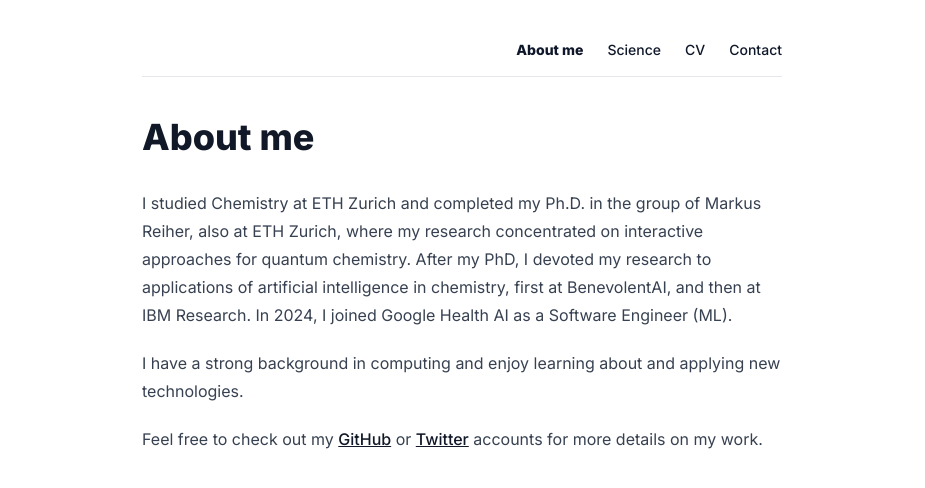
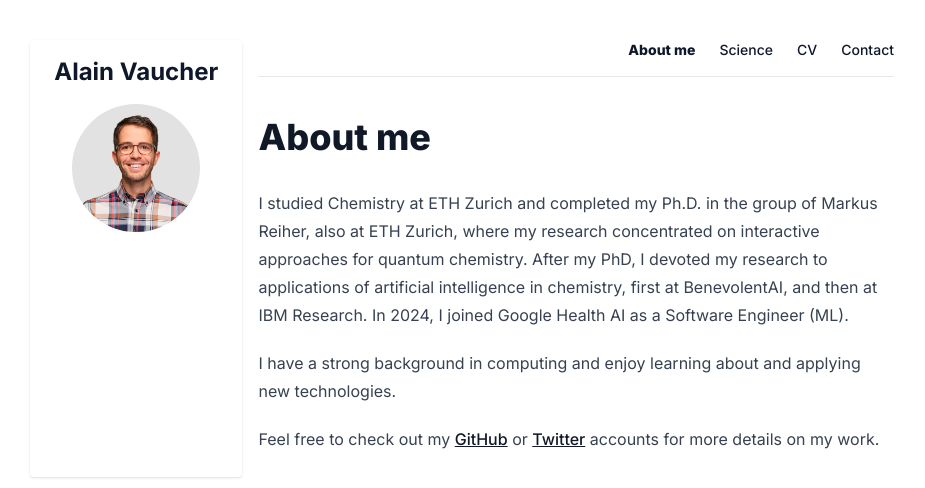
Before and after one commit to avaucher/avaucher.github.io, a Next.js app: page / in a window 1280 px wide. Shown: the top 488 px of the page, without its empty margins (178-1103 px from the left). Built offline with nearby package versions, Linux system fonts and the light colour scheme.

Commit message:
Add element with name and picture

```diff
--- a/app/layout.tsx
+++ b/app/layout.tsx
@@ -1,10 +1,11 @@
 import type { Metadata } from "next";
-import { Inter } from "next/font/google"
+import { Inter } from "next/font/google";
 import "./globals.css";
 import { StyledPage } from "@/app/lib/page_styling";
 import NavLinks from "@/app/ui/nav-links";
+import Image from "next/image";
 
-const inter = Inter({ subsets: ["latin"] })
+const inter = Inter({ subsets: ["latin"] });
 
 export const metadata: Metadata = {
   title: {
@@ -25,11 +26,27 @@ export default function RootLayout({
       <body
         className={`antialiased min-h-screen bg-white dark:bg-slate-950 text-slate-900 dark:text-slate-50 ${inter.className}`}
       >
-        <div className="max-w-2xl mx-auto py-10 px-4">
+        <div className="max-w-4xl mx-auto py-10 px-4 flex flex-col md:flex-row space-y-4 md:space-y-0 md:space-x-4">
+          {/* Sidebar block */}
+          <aside className="w-full md:w-1/4 p-1 md:p-4 space-y-1 md:space-y-4 rounded shadow flex flex-col items-center mx-auto">
+            <div className="font-bold text-center text-2xl">Alain Vaucher</div>
+            <div className="w-16 h-16 md:w-32 md:h-32 rounded-full overflow-hidden">
+              <Image
+                src="/alain_vaucher.jpg"
+                alt="Alain Vaucher"
+                width={128}
+                height={128}
+                className="object-cover"
+              />
+            </div>
+          </aside>
+
+          {/* Main content area */}
+          <div className="w-full md:w-3/4">
             <header>
-            <div className="flex items-center justify-between">
-              <nav className="ml-auto text-sm font-medium space-x-6">
-                <NavLinks/>
+              <div className="flex items-center md:justify-end justify-center">
+                <nav className="text-sm font-medium space-x-6">
+                  <NavLinks />
                 </nav>
               </div>
             </header>
@@ -40,6 +57,7 @@ export default function RootLayout({
               </StyledPage>
             </main>
           </div>
+        </div>
       </body>
     </html>
   );
--- a/next.config.mjs
+++ b/next.config.mjs
@@ -6,6 +6,9 @@ const nextConfig = {
   pageExtensions: ['js', 'jsx', 'md', 'mdx', 'ts', 'tsx'],
   // Optionally, add any other Next.js config below
   output: 'export',
+  images: {
+    unoptimized: true
+  }
 }
 
 const withMDX = createMDX({
--- a/next.config.ts
+++ b/next.config.ts
@@ -2,6 +2,9 @@ import type { NextConfig } from "next";
 
 const nextConfig: NextConfig = {
   output: 'export',
+  images: {
+    unoptimized: true
+  }
 };
 
 export default nextConfig;
```
Also changed, not shown: public/alain_vaucher.jpg (added). Lines whose indentation alone changed are shown as unchanged.
